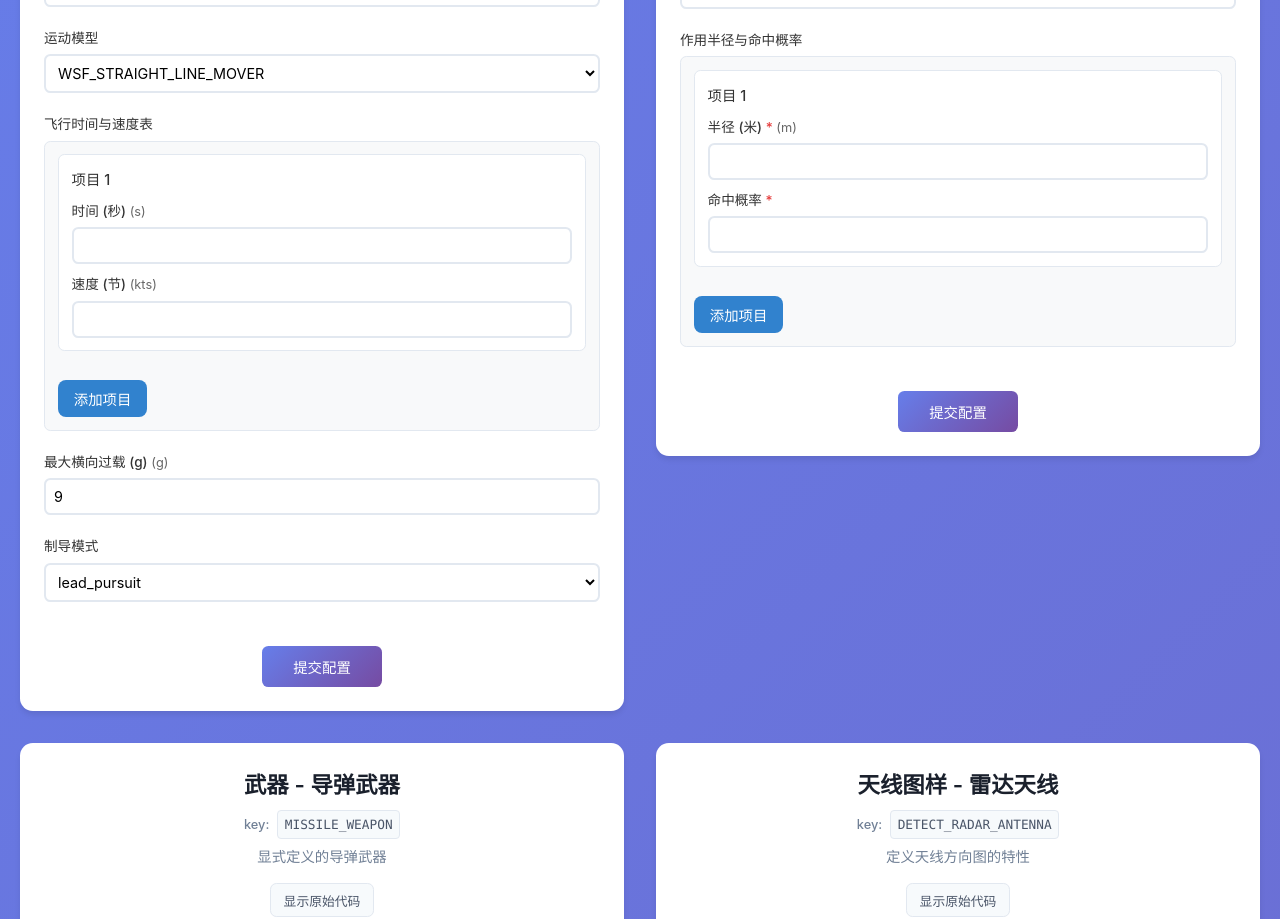
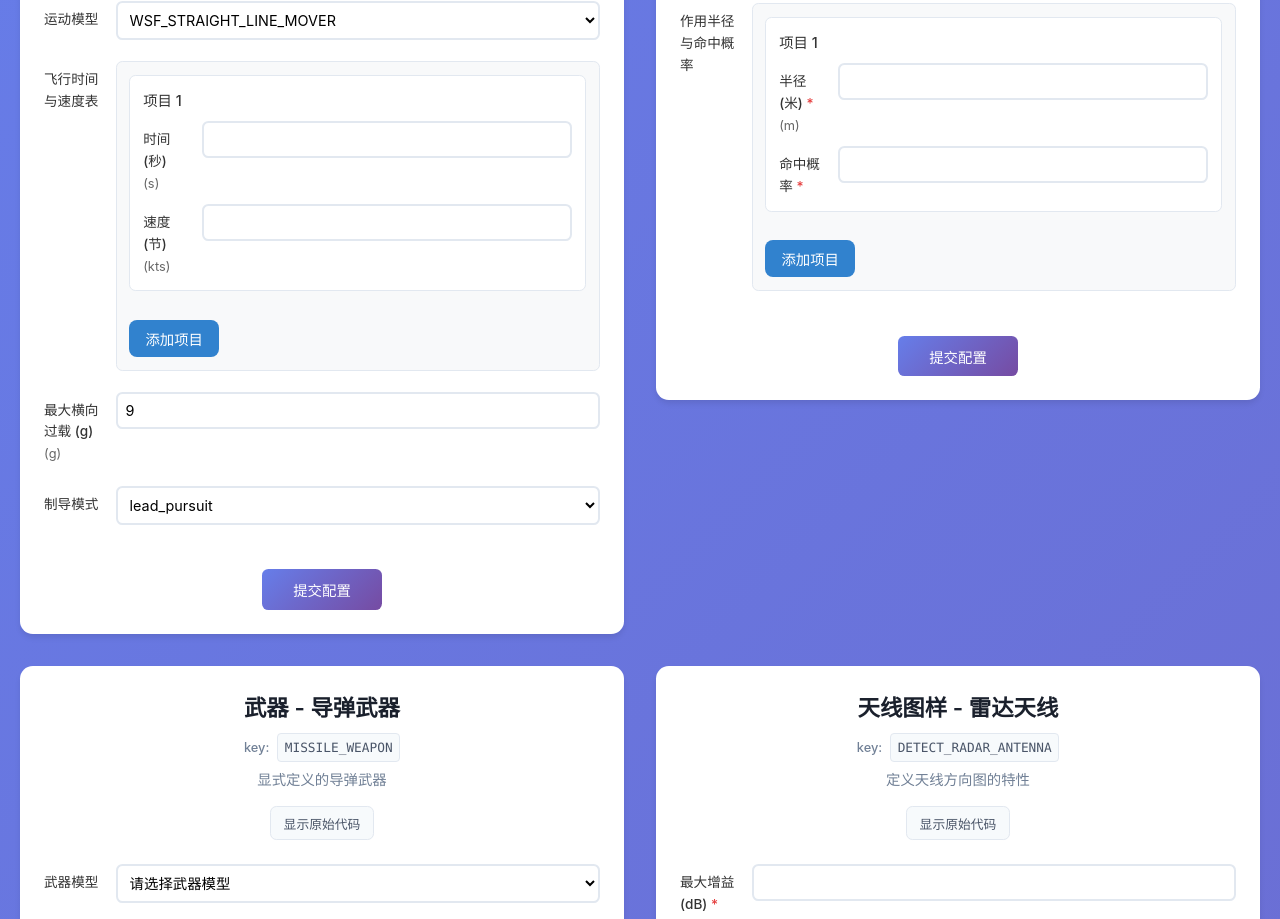
Before and after one commit to wllzhang/AFYamlFrom, a React (Create React App) app: page / in a window 1280 px wide. Shown: the part 398-1317 px from the top of the page. Built offline with nearby package versions, Linux system fonts and the light colour scheme.

Commit message:
1、 输入框和lable改为 左右结构 2、 输入框占width 10%

```diff
--- a/src/components/fields/FieldStyles.css
+++ b/src/components/fields/FieldStyles.css
@@ -1,5 +1,8 @@
-/* 字段容器样式 */
+/* 字段容器样式 - 改为左右布局 */
 .field-container {
+  display: flex;
+  align-items: flex-start;
+  gap: 1rem;
   margin-bottom: 0.8rem;
 }
 
@@ -8,8 +11,17 @@
   display: block;
   font-weight: 500;
   color: #333;
-  margin-bottom: 0.3rem;
   font-size: 0.85rem;
+  width: 10%;
+  flex-shrink: 0;
+  padding-top: 0.5rem;
+  text-align: left;
+}
+
+/* 字段输入区域 */
+.field-input-wrapper {
+  flex: 1;
+  width: 100%;
 }
 
 .checkbox-label {
@@ -80,6 +92,11 @@
   display: block;
 }
 
+/* 错误消息在左右布局中的位置调整 */
+.field-container > .error-message {
+  margin-left: calc(10% + 1rem);
+}
+
 /* 单位标识 */
 .unit {
   color: #666;
@@ -92,6 +109,7 @@
   display: flex;
   align-items: center;
   gap: 0.5rem;
+  flex: 1;
 }
 
 .field-checkbox {
@@ -100,12 +118,21 @@
   transform: translateY(1px);
 }
 
+/* 布尔字段在左右布局中的特殊处理 */
+.field-container .boolean-field .field-label {
+  width: auto;
+  text-align: left;
+  padding-top: 0;
+}
+
 /* 列表字段样式 */
 .list-field {
   border: 1px solid #e2e8f0;
   border-radius: 0.4rem;
   padding: 0.8rem;
   background-color: #f8f9fa;
+  flex: 1;
+  width: 100%;
 }
 
 .list-item {
@@ -151,7 +178,18 @@
 
 .list-item-field {
   display: flex;
-  flex-direction: column;
+  align-items: flex-start;
+  gap: 1rem;
+}
+
+.list-item-field .field-label {
+  width: 10%;
+  padding-top: 0.5rem;
+  text-align: left;
+}
+
+.list-item-field .field-input {
+  flex: 1;
 }
 
 .add-item-btn {
@@ -172,6 +210,8 @@
 /* 装配字段样式 */
 .assembly-field {
   position: relative;
+  flex: 1;
+  width: 100%;
 }
 
 .assembly-selector {
@@ -285,6 +325,8 @@
   border-radius: 0.4rem;
   padding: 0.8rem;
   background-color: #f8f9fa;
+  flex: 1;
+  width: 100%;
 }
 
 .number-array-item {
@@ -309,6 +351,8 @@
   border-radius: 0.4rem;
   padding: 1rem;
   background-color: #f8f9fa;
+  flex: 1;
+  width: 100%;
 }
 
 .group-field-item {
@@ -325,11 +369,45 @@
 
 .group-field-item .field-label {
   font-size: 0.8rem;
-  margin-bottom: 0.25rem;
+  width: 10%;
+  text-align: left;
 }
 
 /* 响应式设计 */
 @media (max-width: 768px) {
+  /* 在小屏幕上改回上下布局 */
+  .field-container {
+    flex-direction: column;
+    gap: 0.3rem;
+  }
+
+  .field-label {
+    width: auto;
+    text-align: left;
+    padding-top: 0;
+  }
+
+  .list-item-field {
+    flex-direction: column;
+    gap: 0.3rem;
+  }
+
+  .list-item-field .field-label {
+    width: auto;
+    text-align: left;
+    padding-top: 0;
+  }
+
+  .group-field-item .field-label {
+    width: auto;
+    text-align: left;
+  }
+
+  /* 错误消息在小屏幕上的位置调整 */
+  .field-container > .error-message {
+    margin-left: 0;
+  }
+
   .field-input,
   .field-select {
     padding: 0.6rem;
```
Also changed, not shown: 1 other file (tests, documents, lock files or other folders).
